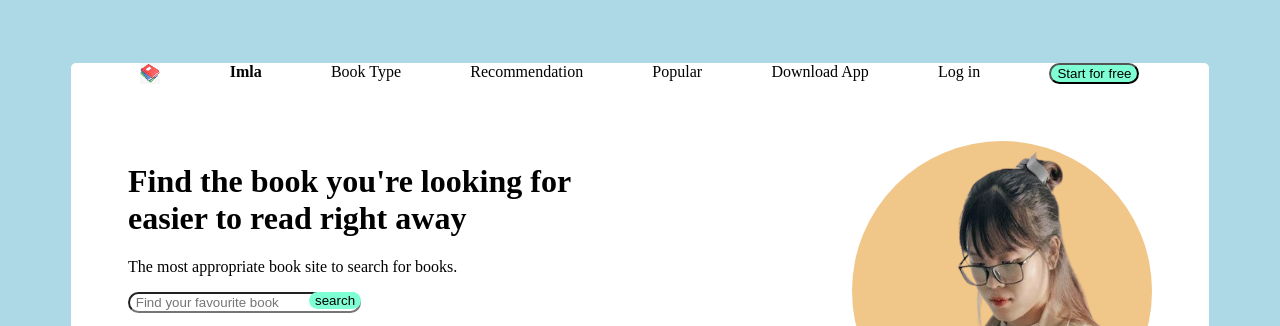
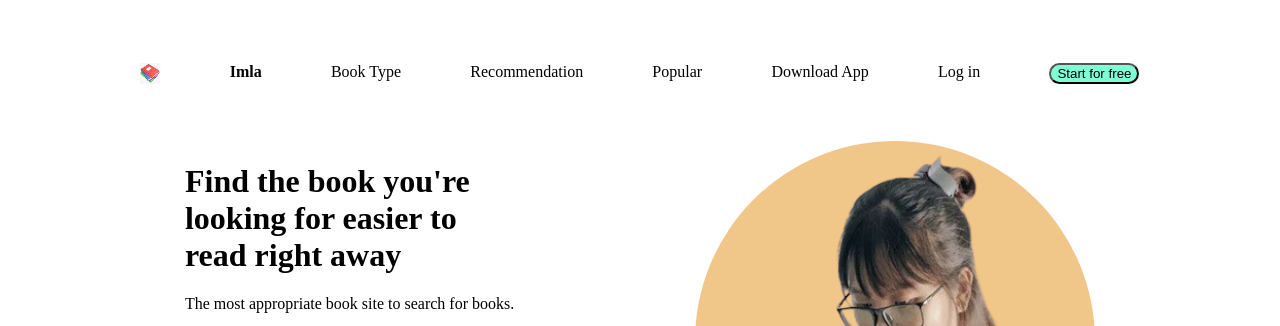
Before and after one commit to Daisy-che/Herolanding-website, a plain HTML site: page index.html in a window 1280 px wide. Shown: the top 326 px of the page. Drawn offline with Linux system fonts and the light colour scheme.

Commit message:
add file

```diff
--- a/style.css
+++ b/style.css
@@ -37,11 +37,14 @@ a{
     }
 #for{
     display: flex;
-    gap: 200px;
-    margin: 5%;
+    gap: 180px;
+    margin-left: 10%;
+    margin-right: 10%;
+    margin-top: 5%;
+
 }
 .cool{
-    background-color:rgb(226, 246, 226);
+    background-color:rgb(227, 240, 239);
 }
 .image{
     width: 10px;
@@ -88,15 +91,15 @@ a{
 }
 #girl{
     border-radius: 50%;
-    width: 300px;
-    height: 300px;
+    width: 400px;
+    height: 400px;
     background-color: rgb(241,198,137);
 }
 .book{
     width: 20px;
 }
  body{
-    background-color: lightblue;
+
  }
 
 
@@ -117,4 +120,7 @@ a{
     flex-wrap: wrap;
     grid-template-columns: auto;
 }
+#girl{
+    width: 300px;
 }
+}
```
